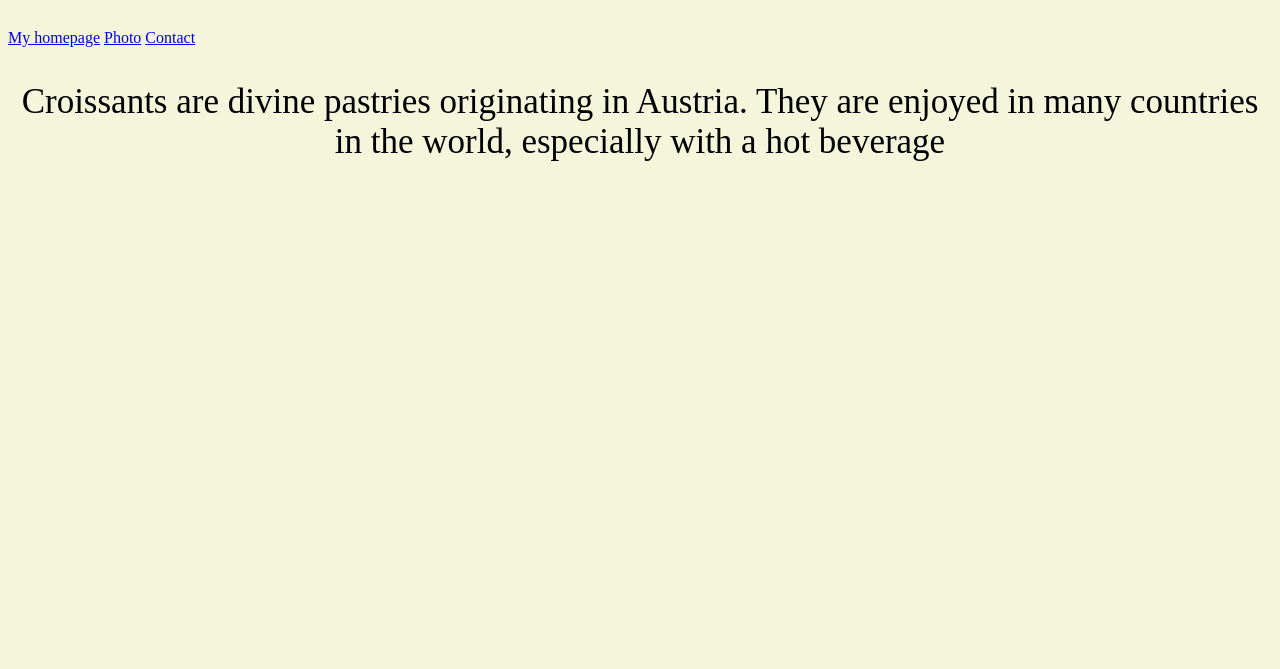
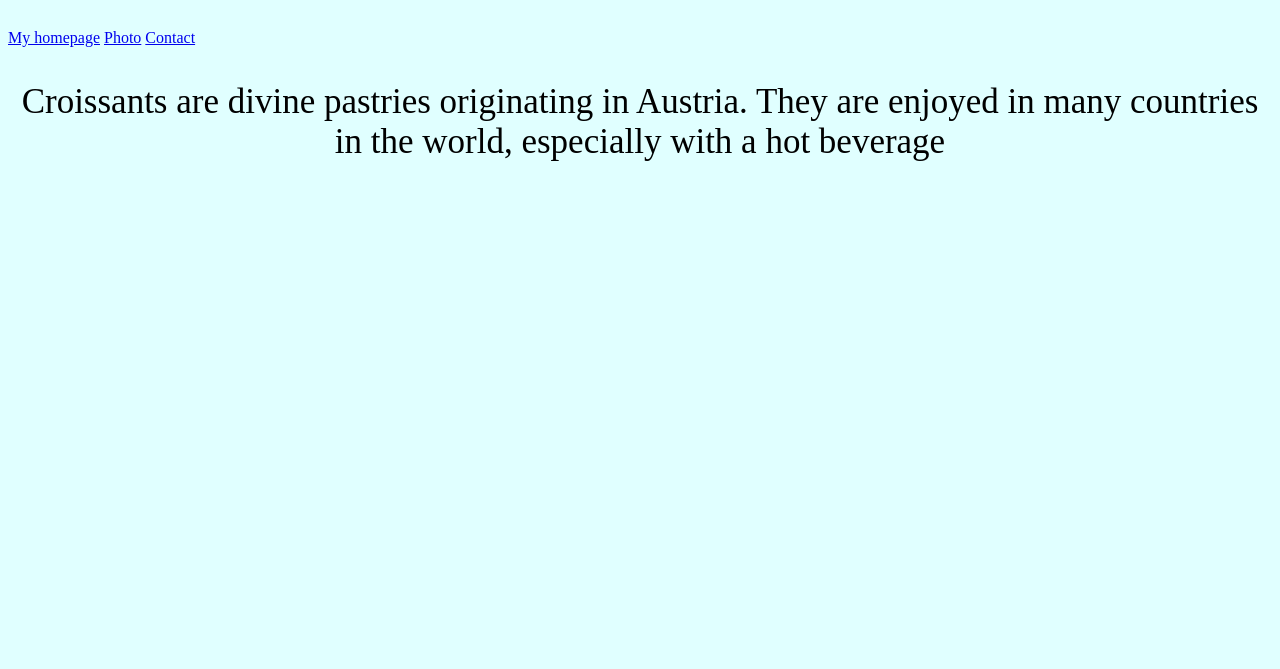
Before and after one commit to judithbisset/croissant, a plain HTML site: page index.html in a window 1280 px wide. Shown: the part 131-800 px from the top of the page. Drawn offline with Linux system fonts and the light colour scheme.

Commit message:
changed color

```diff
--- a/src/styles.css
+++ b/src/styles.css
@@ -1,5 +1,5 @@
 body {
-  background: beige;
+  background: lightcyan;
 }
 
 h1 {
```
